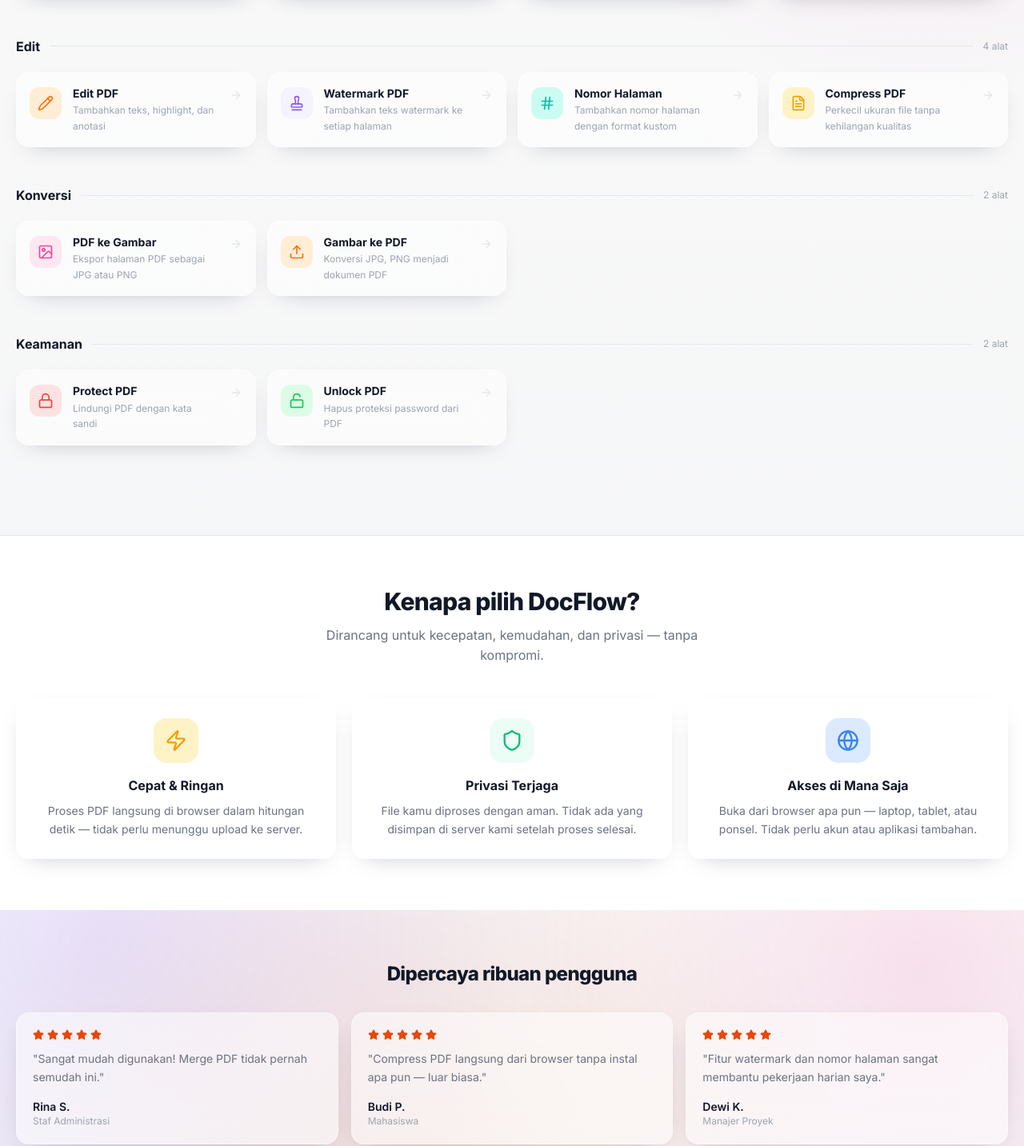
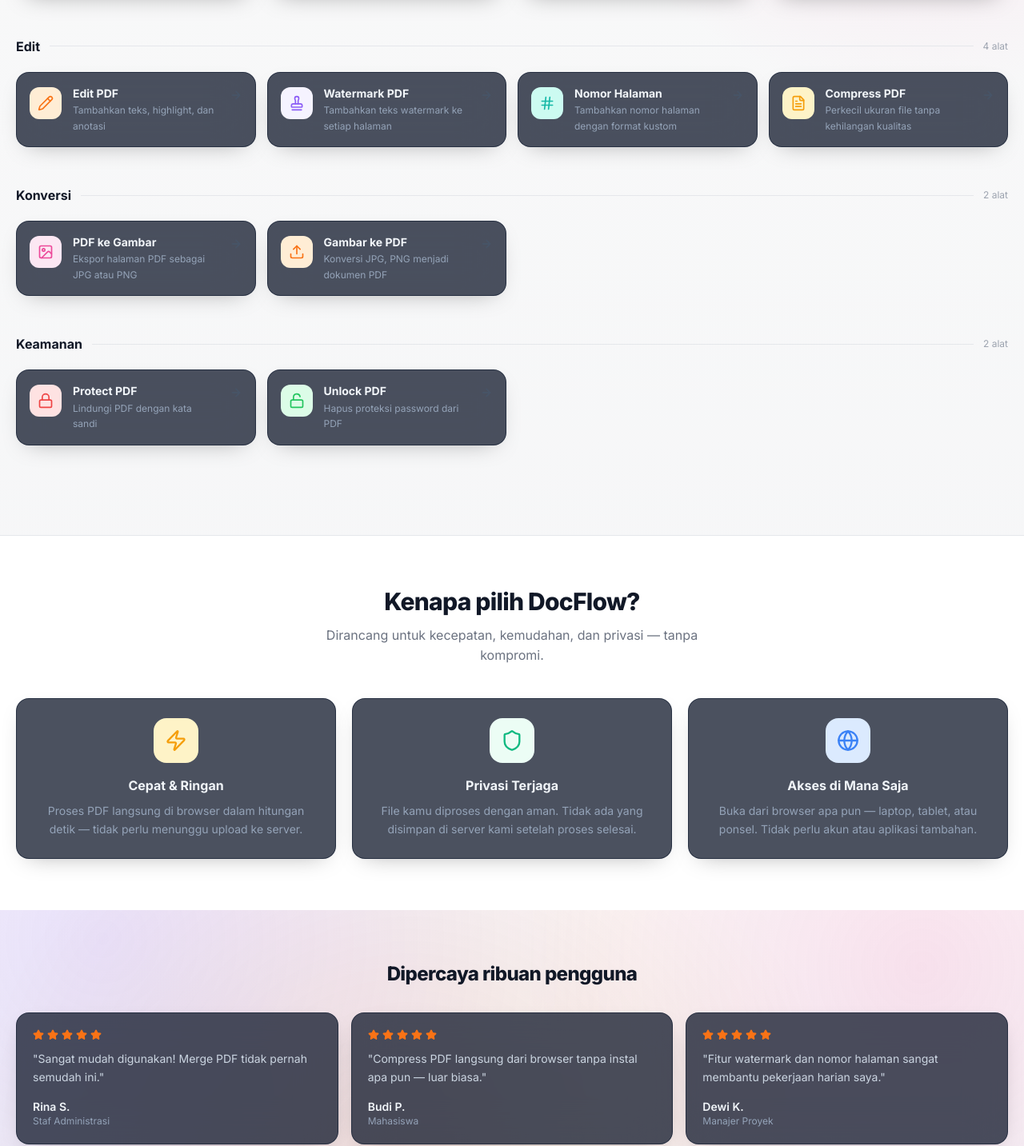
Before and after one commit to gugahnugraha/DocFlow, a Next.js app: page / in a window 1280 px wide. Shown: the part 979-2412 px from the top of the page at 80% size. Built offline with nearby package versions, Linux system fonts and the light colour scheme; no server answers.

Commit message:
feat: implement home page with tool categories and hero section

```diff
--- a/src/app/globals.css
+++ b/src/app/globals.css
@@ -209,6 +209,20 @@ body {
     @apply block text-xs font-semibold text-[var(--text-muted)]
            uppercase tracking-wide mb-2;
   }
+
+  /* ─ Dark Cards for Homepage ───────── */
+  .card-dark {
+    @apply rounded-2xl border border-slate-800/80 bg-slate-900/75 backdrop-blur-xl
+           shadow-[0_10px_30px_-15px_rgba(0,0,0,0.35)];
+  }
+  .card-dark-hover {
+    @apply card-dark transition-all duration-300;
+  }
+  .card-dark-hover:hover {
+    box-shadow: 0 20px 35px -18px rgba(0,0,0,0.55);
+    transform: translateY(-4px);
+    border-color: rgba(249, 115, 22, 0.4);
+  }
 }
 
 /* ── Utility: brand text ──────────────────────────────────────────────────── */
--- a/src/app/page.tsx
+++ b/src/app/page.tsx
@@ -177,7 +177,7 @@ export default function Home() {
                     <Link
                       key={tool.href}
                       href={tool.href}
-                      className="group card-hover flex items-start gap-3.5 p-4 hover:shadow-lg hover:shadow-orange-500/5 hover:border-orange-500/20 transition-all duration-300"
+                      className="group card-dark-hover flex items-start gap-3.5 p-4 hover:shadow-lg hover:shadow-orange-500/10 hover:border-orange-500/35 transition-all duration-300"
                     >
                       {/* Icon */}
                       <div
@@ -189,17 +189,17 @@ export default function Home() {
 
                       {/* Text */}
                       <div className="min-w-0">
-                        <p className="text-sm font-bold text-[var(--text)] group-hover:text-orange-600 transition-colors leading-snug">
+                        <p className="text-sm font-bold text-slate-100 group-hover:text-orange-400 transition-colors leading-snug">
                           {copy.title}
                         </p>
-                        <p className="text-xs text-[var(--text-subtle)] mt-0.5 leading-relaxed">
+                        <p className="text-xs text-slate-400 mt-0.5 leading-relaxed">
                           {copy.desc}
                         </p>
                       </div>
 
                       {/* Arrow */}
                       <ArrowRight
-                        className="w-4 h-4 text-[var(--border)] group-hover:text-orange-400 flex-shrink-0 ml-auto mt-1 transition-all duration-200 group-hover:translate-x-0.5"
+                        className="w-4 h-4 text-slate-600 group-hover:text-orange-400 flex-shrink-0 ml-auto mt-1 transition-all duration-200 group-hover:translate-x-0.5"
                       />
                     </Link>
                   );
@@ -227,15 +227,15 @@ export default function Home() {
               const Icon = f.icon;
               const item = t.pages.home.whyItems[f.key as keyof typeof t.pages.home.whyItems];
               return (
-                <div key={f.key} className="card p-6 text-center">
+                <div key={f.key} className="card-dark p-6 text-center hover:shadow-lg hover:shadow-orange-500/5 hover:border-orange-500/20 transition-all duration-300">
                   <div
                     className="w-14 h-14 rounded-2xl flex items-center justify-center mx-auto mb-4"
                     style={{ background: f.bg }}
                   >
                     <Icon className="w-7 h-7" style={{ color: f.accent }} />
                   </div>
-                  <h3 className="font-bold text-[var(--text)] mb-2">{item.title}</h3>
-                  <p className="text-sm text-[var(--text-muted)] leading-relaxed">{item.desc}</p>
+                  <h3 className="font-bold text-slate-100 mb-2">{item.title}</h3>
+                  <p className="text-sm text-slate-400 leading-relaxed">{item.desc}</p>
                 </div>
               );
             })}
@@ -251,16 +251,16 @@ export default function Home() {
           </h2>
           <div className="grid grid-cols-1 md:grid-cols-3 gap-4">
             {t.pages.home.testimonials.map((it) => (
-              <div key={it.name} className="card p-5">
+              <div key={it.name} className="card-dark p-5 hover:shadow-lg hover:shadow-orange-500/5 hover:border-orange-500/20 transition-all duration-300">
                 <div className="flex items-center gap-1 mb-3">
                   {[...Array(5)].map((_, i) => (
-                    <Star key={i} className="w-3.5 h-3.5 fill-brand-500 text-brand-500" />
+                    <Star key={i} className="w-3.5 h-3.5 fill-orange-500 text-orange-500" />
                   ))}
                 </div>
-                <p className="text-sm text-[var(--text-muted)] leading-relaxed mb-4">"{it.text}"</p>
+                <p className="text-sm text-slate-300 leading-relaxed mb-4">"{it.text}"</p>
                 <div>
-                  <p className="text-sm font-semibold text-[var(--text)]">{it.name}</p>
-                  <p className="text-xs text-[var(--text-subtle)]">{it.role}</p>
+                  <p className="text-sm font-semibold text-slate-100">{it.name}</p>
+                  <p className="text-xs text-slate-400">{it.role}</p>
                 </div>
               </div>
             ))}
```
